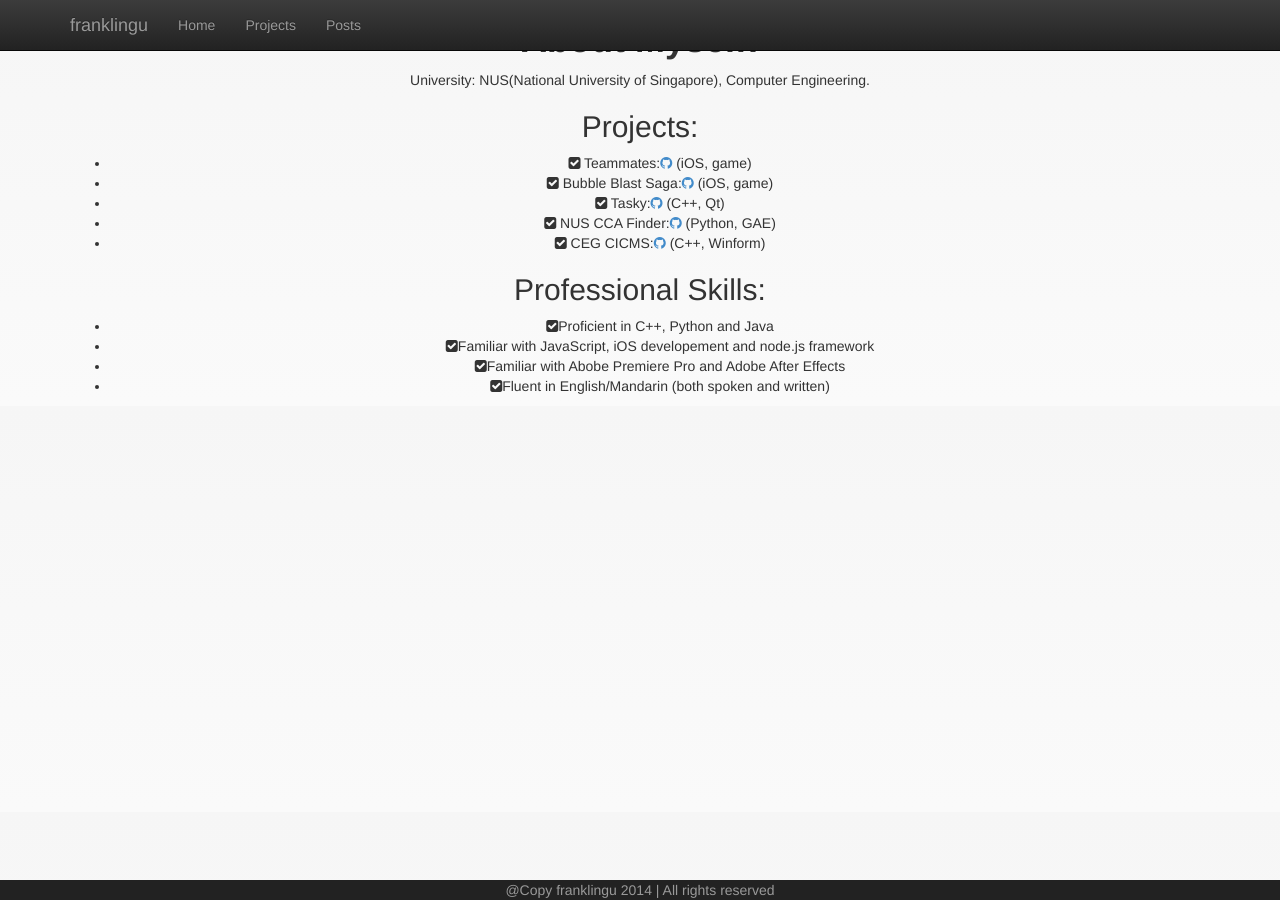
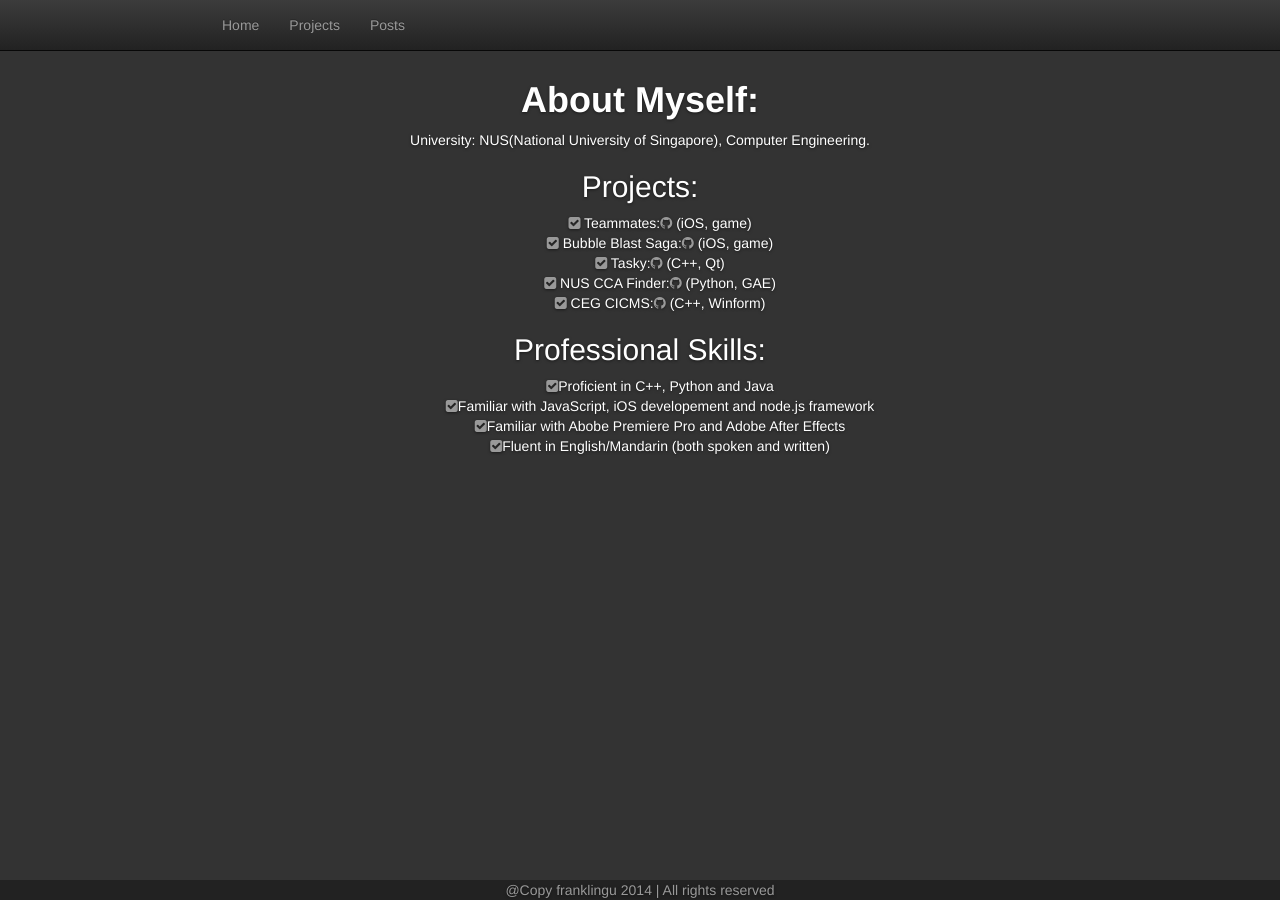
Before and after one commit to franklingu/franklingu.github.io, a Jekyll site: the page built from index.html, in a window 1280 px wide. Built offline with Jekyll 4.4.1, drawn with Linux system fonts in a browser that asks for light colours; nearby versions of some CDN libraries; Markdown is read by kramdown in place of the engine named in the settings; the list of posts is cut into pages by our own code.

Commit message:
change of post styling

```diff
--- a/_layouts/base.html
+++ b/_layouts/base.html
@@ -33,7 +33,6 @@
                      <span class="icon-bar"></span>
                      <span class="icon-bar"></span>
                 </button>
-                <a class="navbar-brand" href="/index.html">franklingu</a>
             </div>
             <div class="collapse navbar-collapse">
                 <ul class="nav navbar-nav">
--- a/css/style.css
+++ b/css/style.css
@@ -1,9 +1,23 @@
 body {
-    background: #F6F6F6;
-    background: -webkit-linear-gradient(#F6F6F6, #FAFAFA);
-    background: -o-linear-gradient(#F6F6F6, #FAFAFA);
-    background: -moz-linear-gradient(#F6F6F6, #FAFAFA);
-    background: linear-gradient(#F6F6F6, #FAFAFA);
+    color: #fff;
+    text-shadow: 0 1px 3px rgba(0,0,0,.5);
+    background: #333;
+}
+
+ul {
+    list-style-type: none;
+}
+
+.container-narrow {
+    width: 70%;
+}
+
+.fa {
+    color: #999;
+}
+
+.fa:hover {
+    color: #fff;
 }
 
 .align-center {
@@ -14,12 +28,12 @@
     color: #999999;
 }
 
-.posts {
+.main-content {
     margin-top: 60px;
 }
 
 .article {
-    margin: 50px 20px 0 20px;
+    margin: 0 20px 0 20px;
     padding: 20px;
     border-radius: 5px;
     max-width: 760px;
```
